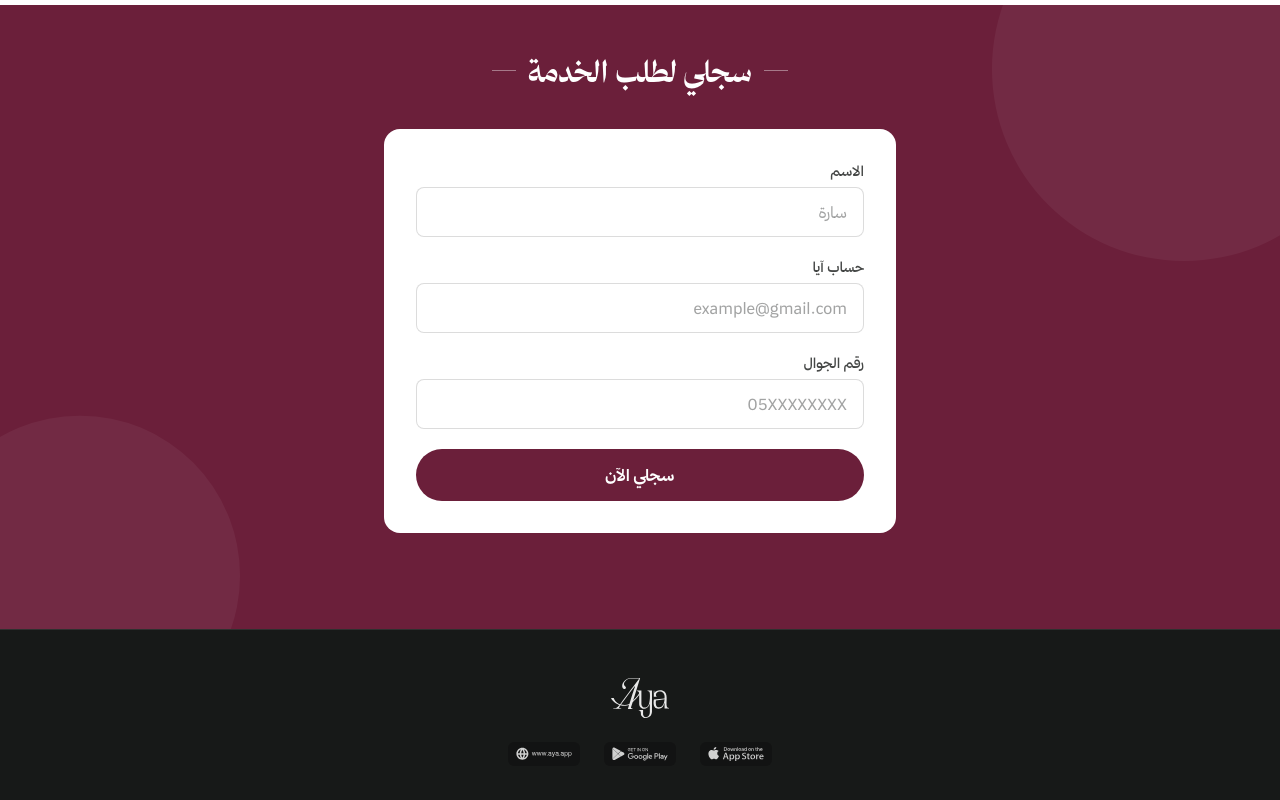
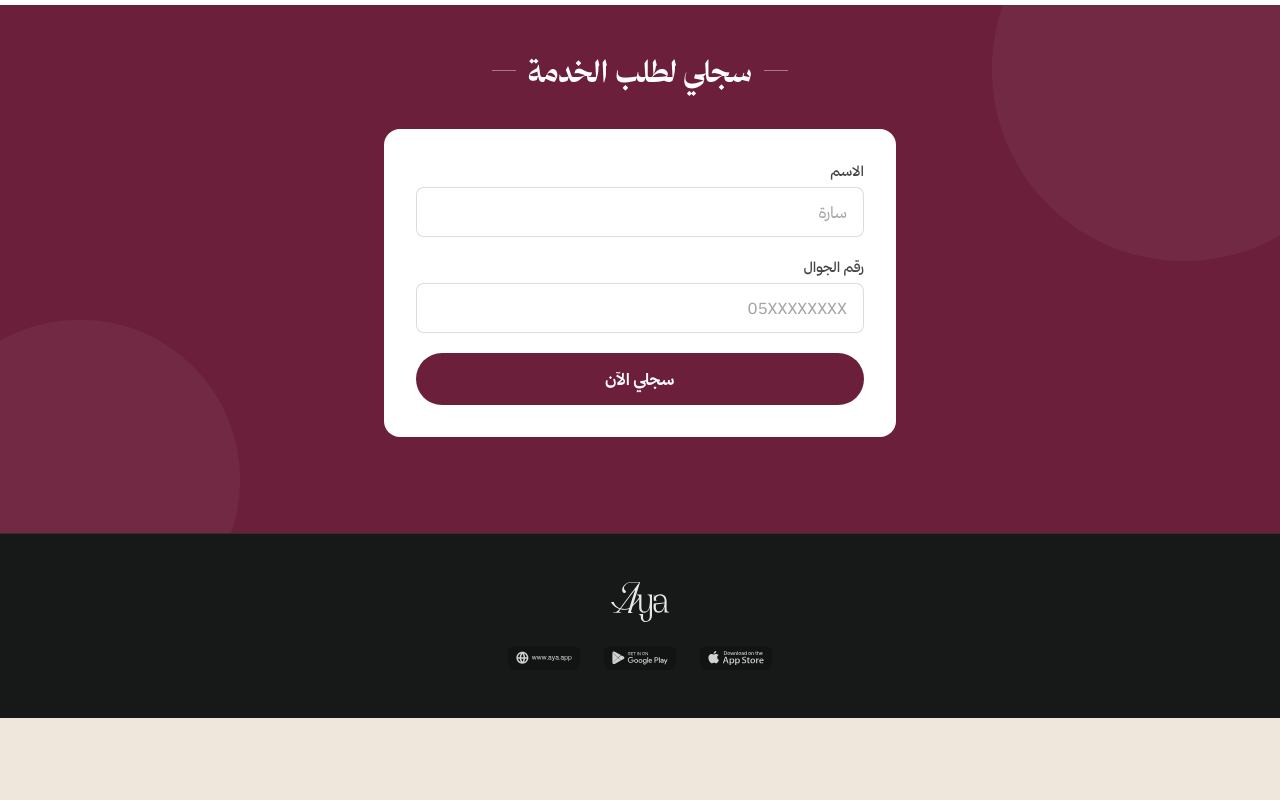
Before and after one commit to alshareef-dev/Aya-Club, a React (Vite) app: page / in a window 1280 px wide. Shown: the part 1005-1805 px from the top of the page. After the commit the page ends 1723 px from the top, so only its background shows below. Built offline with nearby package versions, Linux system fonts and the light colour scheme.

Commit message:
refactor: remove email field from signup form requirements

```diff
--- a/src/components/SignupForm.jsx
+++ b/src/components/SignupForm.jsx
@@ -9,7 +9,6 @@ function encodeForm(data) {
 export default function SignupForm({ onSuccess }) {
   const [form, setForm] = useState({
     name: '',
-    email: '',
     phone: '',
   })
   const [errors, setErrors] = useState({})
@@ -22,8 +21,6 @@ export default function SignupForm({ onSuccess }) {
   function validate() {
     const next = {}
     if (!form.name.trim()) next.name = 'الرجاء إدخال الاسم'
-    if (!form.email.trim()) next.email = 'الرجاء إدخال البريد الإلكتروني'
-    else if (!/^\S+@\S+\.\S+$/.test(form.email)) next.email = 'الرجاء إدخال بريد إلكتروني صحيح'
     if (!form.phone.trim()) next.phone = 'الرجاء إدخال رقم الجوال'
     else if (!/^05\d{8}$/.test(form.phone.trim()))
       next.phone = 'رقم الجوال يجب أن يبدأ بـ 05 ويتكون من 10 أرقام'
@@ -68,21 +65,6 @@ export default function SignupForm({ onSuccess }) {
         {errors.name && <p className="mt-1 text-sm text-red-600">{errors.name}</p>}
       </div>
 
-      <div>
-        <label className="mb-1.5 block text-sm font-medium text-black/80" htmlFor="email">
-          حساب آيا
-        </label>
-        <input
-          id="email"
-          name="email"
-          type="email"
-          className={inputClass}
-          placeholder="example@gmail.com"
-          value={form.email}
-          onChange={(e) => update('email', e.target.value)}
-        />
-        {errors.email && <p className="mt-1 text-sm text-red-600">{errors.email}</p>}
-      </div>
 
       <div>
         <label className="mb-1.5 block text-sm font-medium text-black/80" htmlFor="phone">
```
